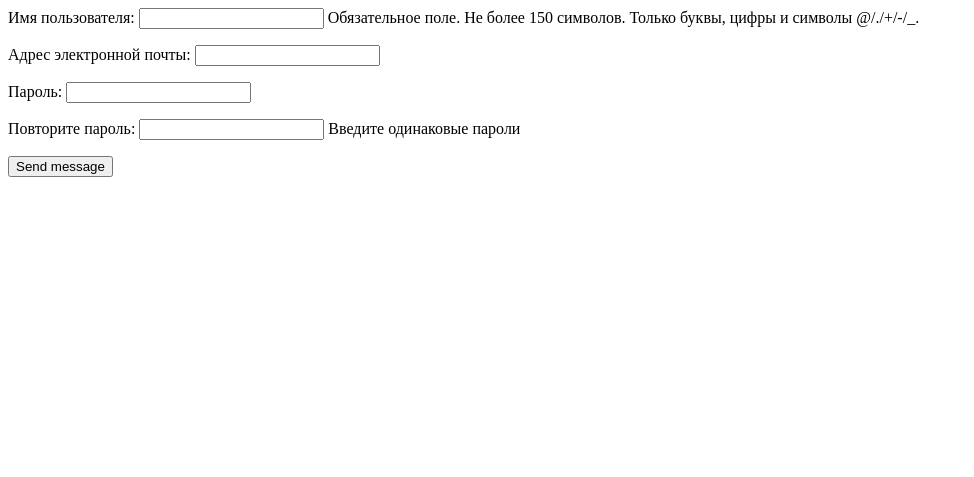
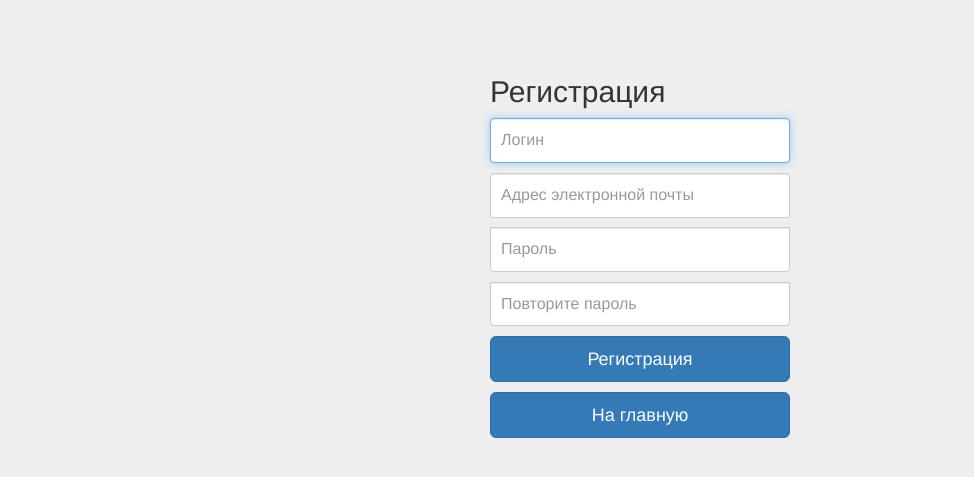
Before and after one commit to blacktrub/task_blog, a Django app: page /reg/ in a window 1280 px wide. Shown: the top 477 px of the page, without its empty margins (0-974 px from the left). Run offline with Django 3.2, Linux system fonts and the light colour scheme; some libraries are stand-ins or nearby versions.

Commit message:
add css to registration page

```diff
--- a/myblog/blog/forms.py
+++ b/myblog/blog/forms.py
@@ -7,9 +7,11 @@ from django import forms
 
 
 class RegisterForm(ModelForm):
+    error_css_class = 'error'
+    required_css_class = 'required'
     error_messages = {
         'password_mismatch': "Пароли не совпадают",
-        'invalid': "Пользователь с таким e-mail уже существует",
+        'email_error': "Пользователь с таким e-mail уже существует",
     }
     password1 = forms.CharField(
         label="Пароль",
@@ -20,7 +22,6 @@ class RegisterForm(ModelForm):
         label="Повторите пароль",
         strip=False,
         widget=forms.PasswordInput,
-        help_text="Введите одинаковые пароли"
         )
 
     class Meta:
@@ -31,8 +32,8 @@ class RegisterForm(ModelForm):
         email = self.cleaned_data["email"]
         if email and User.objects.filter(email=email).exists():
             raise forms.ValidationError(
-                self.error_messages['invalid'],
-                code='invalid',
+                self.error_messages['email_error'],
+                code='email_error',
                 )
         return email
 
@@ -52,6 +53,7 @@ class RegisterForm(ModelForm):
         user = super(RegisterForm, self).save(commit=False)
         user.email = self.cleaned_data["email"]
         user.set_password(self.cleaned_data["password1"])
+        user.is_active = False
         if commit:
             user.save()
         return user
--- a/myblog/blog/static/blog/css/signin.css
+++ b/myblog/blog/static/blog/css/signin.css
@@ -38,3 +38,10 @@ body {
   border-top-left-radius: 0;
   border-top-right-radius: 0;
 }
+ul.errorlist {
+  color: #a94442;
+  background-color: #f2dede;
+  border-color: #ebccd1;
+  margin-top: 5px;
+  list-style-type: circle;
+}
--- a/myblog/blog/templates/blog/login.html
+++ b/myblog/blog/templates/blog/login.html
@@ -24,22 +24,20 @@
       <form action='.' method='post' class="form-sigin" role="form">
         {% csrf_token %}
         <h2 class="form-signin-heading">Войти в блог:</h2>
-        <input type="text" name="username" value="" id="username" class="form-control" placeholder="Ваш логин" required autofocus>
-        <input type="password" name="password" value="" id="password" class="form-control" placeholder="Ваш пароль" required>
+        <input type="text" name="username" value="" id="username" class="form-control style-margin" placeholder="Ваш логин" required autofocus>
+        <input type="password" name="password" value="" id="password" class="form-control style-margin" placeholder="Ваш пароль" required>
         <button class="btn btn-lg btn-primary btn-block" type="submit">Войти</button>
         <input type="hidden" name="next" value="{{ next|escape }}" />
       </form>
       <form action="{% url 'blog:home' %}">
         <input type="submit" value="На главную" class="btn btn-lg btn-primary btn-block style-margin">
       </form>
+    {% if form.errors %}
+      <div class="form-signin">
+        <p class="alert alert-danger">Сожалеем, вы неправильно ввели логин или пароль</p>
+      </div>
+    {% endif %}
     </div>
-  {% endblock %}
-
-  {% if form.errors %}
-    <div class="form-signin">
-      <p class="alert alert-danger">Сожалеем, вы неправильно ввели логин или пароль</p>
-    </div>
-  {% endif %}
-
+  {% endblock content %}
   </body>
 </html>
--- a/myblog/blog/templates/blog/reg.html
+++ b/myblog/blog/templates/blog/reg.html
@@ -1,5 +1,28 @@
-<form action="" method="post">
-  {% csrf_token %}
-  {{ form.as_p }}
-  <input type="submit" value="Send message" />
-</form>
+{% extends "blog/login.html" %}
+
+{% block title %}
+  Регистрация
+{% endblock title %}
+
+{% block content %}
+  <div class="form-signin">
+    <form action="" method="post" class="form-sigin">
+    <h2 class="form-sigin-heading">Регистрация</h2>
+      {% csrf_token %}
+      <input id="id_username" maxlength="30" name="username" type="text" placeholder="Логин" class="form-control style-margin" required autofocus/>
+      <input id="id_email" maxlength="254" name="email" type="email" placeholder="Адрес электронной почты" class="form-control style-margin" required />
+      <input id="id_password1" name="password1" type="password" placeholder="Пароль" class="form-control style-margin" required />
+      <input id="id_password2" name="password2" type="password" placeholder="Повторите пароль" class="form-control style-margin" required />
+
+      <button class="btn btn-lg btn-primary btn-block" type="submit" >Регистрация</button>
+    </form>
+    <form action="{% url 'blog:home' %}">
+      <input type="submit" value="На главную" class="btn btn-lg btn-primary btn-block style-margin">
+    </form>
+
+    {% if form.errors %}
+      {{ form.errors }}
+    {% endif %}
+
+  </div>
+{% endblock content %}
```
Also changed, not shown: myblog/db.sqlite3.
